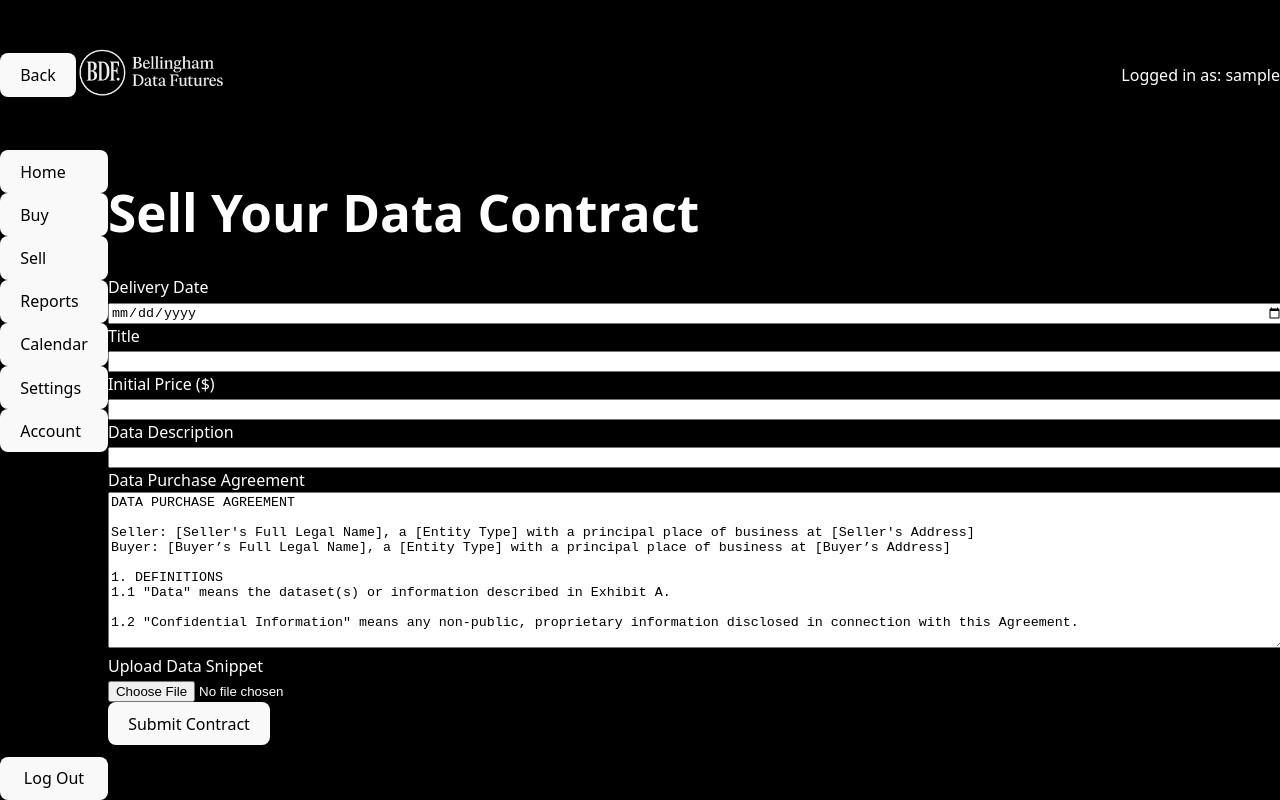
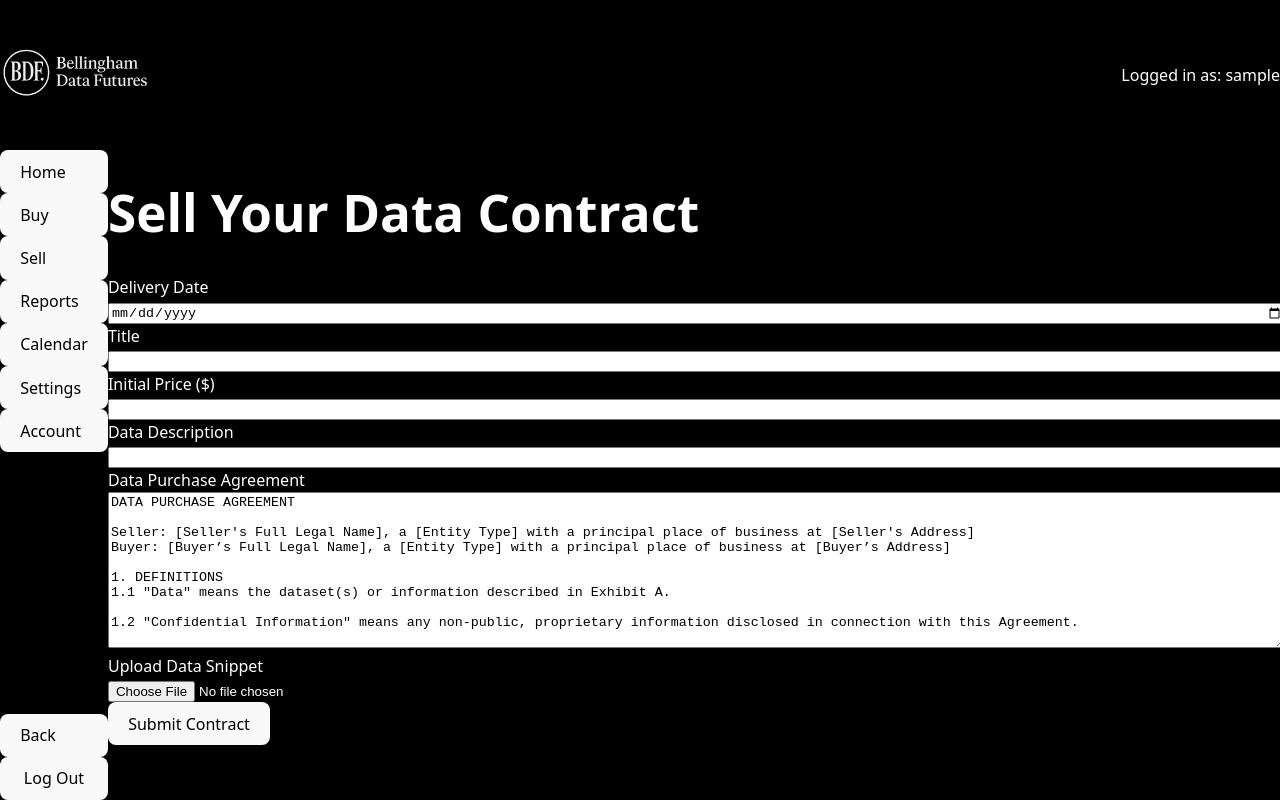
Before and after one commit to cbellingham/bellingham-platform, a React (Vite) app in the folder bellingham-frontend/: page /sell in a window 1280 px wide. Built offline with nearby package versions, Linux system fonts and the light colour scheme; sample sign-in values are in the browser's storage.

Commit message:
Move Back button to sidebar

```diff
--- a/bellingham-frontend/src/components/Header.jsx
+++ b/bellingham-frontend/src/components/Header.jsx
@@ -1,20 +1,13 @@
 import React from "react";
-import { useNavigate } from "react-router-dom";
+
 import logoImage from "../assets/login.png";
 
 const Header = () => {
     const username = localStorage.getItem("username");
-    const navigate = useNavigate();
 
     return (
         <header className="bg-gray-800 p-4 flex justify-between items-center">
             <div className="flex items-center gap-4">
-                <button
-                    onClick={() => navigate(-1)}
-                    className="bg-gray-700 hover:bg-gray-600 text-white px-3 py-1 rounded"
-                >
-                    Back
-                </button>
                 <img
                     src={logoImage}
                     alt="Bellingham Data Futures logo"
--- a/bellingham-frontend/src/components/Sidebar.jsx
+++ b/bellingham-frontend/src/components/Sidebar.jsx
@@ -49,14 +49,22 @@ const Sidebar = ({ onLogout }) => {
                     Account
                 </button>
             </nav>
-            {onLogout && (
+            <div className="mt-6 flex flex-col space-y-2">
                 <button
-                    onClick={onLogout}
-                    className="mt-6 bg-red-600 hover:bg-red-700 px-4 py-2 rounded text-white"
+                    onClick={() => navigate(-1)}
+                    className="bg-gray-700 hover:bg-gray-600 px-4 py-2 rounded text-left text-white"
                 >
-                    Log Out
+                    Back
                 </button>
-            )}
+                {onLogout && (
+                    <button
+                        onClick={onLogout}
+                        className="bg-red-600 hover:bg-red-700 px-4 py-2 rounded text-white"
+                    >
+                        Log Out
+                    </button>
+                )}
+            </div>
         </aside>
     );
 };
```
